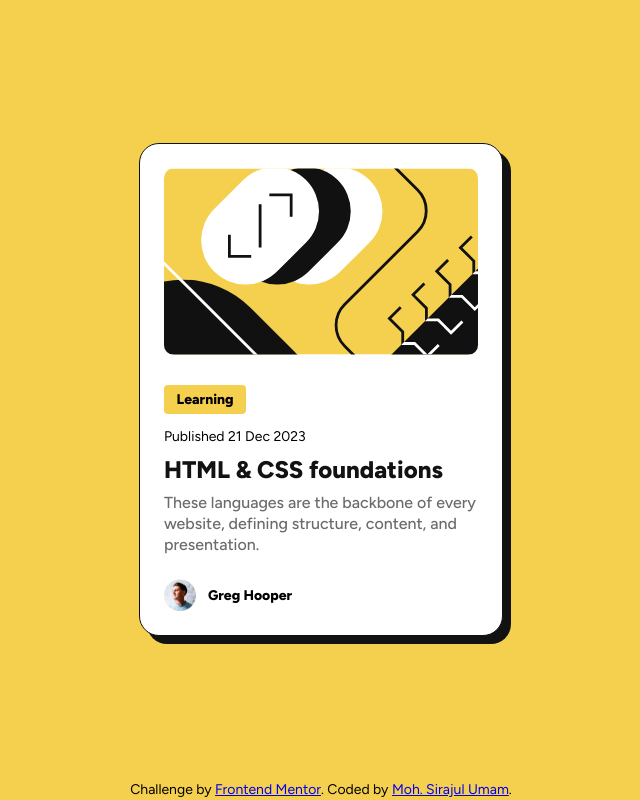
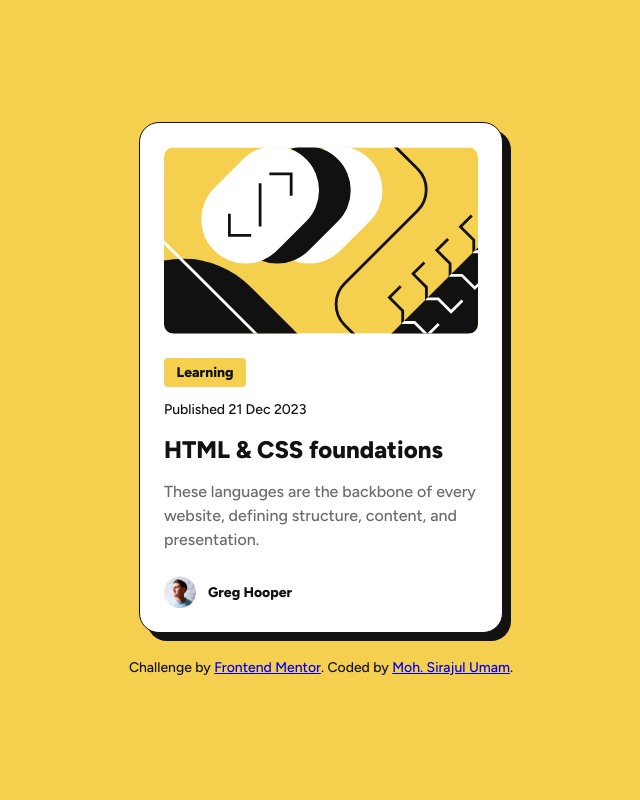
Before and after one commit to umam-z/blog-preview-card, a plain HTML site: page index.html in a window 1280 px wide. Shown: the whole page, without its empty margins (319-959 px from the left). Drawn offline with Linux system fonts and the light colour scheme.

Commit message:
revision III

```diff
--- a/assets/css/style.css
+++ b/assets/css/style.css
@@ -1,15 +1,48 @@
 @import url("https://fonts.googleapis.com/css2?family=Figtree:ital,wght@0,300..900;1,300..900&display=swap");
 :root {
-  --yellow: hsl(47, 88%, 63%);
-  --black: hsl(0, 0%, 7%);
-  --gray: hsl(0, 0%, 42%);
-  --white: hsl(0, 0%, 100%);
-  --desktop-fs-head: 1.5rem;
-  --mobile-fs-head: 1.25rem;
-  --desktop-fs-body-desc: 1rem;
-  --fs-body-info: 0.875rem;
-  --mobile-fs-body-info: 0.75rem;
-  --lh-body: 150%;
+  /* Colors */
+  --color-yellow: hsl(47, 88%, 63%);
+  --color-white: hsl(0, 0%, 100%);
+  --color-gray-500: hsl(0, 0%, 42%);
+  --color-gray-950: hsl(0, 0%, 7%);
+
+  /* font family */
+  --font-family-base: "Figtree", sans-serif;
+
+  /* Font Weights */
+  --font-weight-medium: 500;
+  --font-weight-extra-bold: 800;
+
+  /* font size scale */
+  --font-size-xl: 1.25rem; /* 20px */
+  --font-size-base: 0.875rem; /* 14px */
+  --font-size-sm: 0.75rem; /* 12px */
+
+  /* Spacing Scale */
+  --spacing-500: 1.5rem; /* 24px */
+  --spacing-150: 0.75rem; /* 12px */
+  --spacing-100: 0.5rem; /* 8px */
+  --spacing-50: 0.25rem; /* 4px */
+
+  /* Border Radius */
+  --radius-sm: 0.25rem; /* 4px */
+  --radius-md: 0.625rem; /* 10px */
+  --radius-lg: 1.25rem; /* 20px */
+
+  /* Line Heights */
+  --line-height-base: 1.5;
+
+  /* Letter Spacing */
+  --letter-spacing-normal: 0;
+}
+
+@media (min-width: 417.431192661px) {
+  :root {
+    /* font size scale */
+    --font-size-xl: 1.5rem; /* 24px */
+    --font-size-base: 1rem; /* 16px */
+    --font-size-sm: 0.875rem; /* 14px */
+  }
 }
 
 /* 1. RESET DASAR */
@@ -22,83 +55,87 @@
 }
 
 body {
-  font-family: "Figtree", sans-serif;
-  letter-spacing: 0;
-  line-height: var(--lh-body);
-  font-size: var(--mobile-fs-body-info);
-  background-color: var(--yellow);
+  font-family: var(--font-family-base);
+  font-size: var(--font-size-base);
+  font-weight: var(--font-weight-medium);
+  color: var(--color-gray-950);
+  letter-spacing: var(--letter-spacing-normal);
+  line-height: var(--line-height-base);
+  background-color: var(--color-yellow);
   height: 100vh;
   display: flex;
   flex-direction: column;
+  gap: var(--spacing-500);
   justify-content: center;
 }
 
 .card {
-  background-color: var(--white);
+  background-color: var(--color-white);
   width: 87.2%;
   max-width: 22.75rem;
-  border: solid var(--black) 1px;
-  border-radius: var(--mobile-fs-head);
-  padding: var(--desktop-fs-head);
+  border: solid var(--color-gray-950) 1px;
+  border-radius: var(--radius-lg);
+  padding: var(--spacing-500);
   margin: auto;
-  box-shadow: 8px 8px 0px 0px var(--black);
+  box-shadow: 8px 8px 0px 0px var(--color-gray-950);
+}
+
+.card > *:not(:last-child) {
+  margin-block-end: var(--spacing-500);
 }
 
 .illustration {
+  display: block;
   width: 100%;
-  border-radius: 10px;
-}
-
-.card > *:not(:last-child) {
-  margin-block-end: var(--desktop-fs-head);
+  border-radius: var(--radius-md);
 }
 
 .content > *:not(:last-child) {
-  margin-block-end: var(--mobile-fs-body-info);
+  margin-block-end: var(--spacing-150);
 }
 
 .category {
   height: 15.02890173%;
   width: 26.16487455%;
   display: block;
-  padding: 4px var(--mobile-fs-body-info);
+  padding: var(--spacing-50) var(--spacing-150);
   text-align: center;
-  font-weight: 800;
-  background-color: var(--yellow);
-  border-radius: 4px;
+  font-size: var(--font-size-sm);
+  font-weight: var(--font-weight-extra-bold);
+  background-color: var(--color-yellow);
+  border-radius: var(--radius-sm);
 }
 
 .content h1 {
-  font-size: var(--mobile-fs-head);
-  font-weight: 800;
-}
-
-.content > a:hover {
-  color: var(--yellow);
+  font-size: var(--font-size-xl);
+  font-weight: var(--font-weight-extra-bold);
 }
 
 .content a {
   display: block;
-  color: var(--black);
+  color: var(--color-gray-950);
   text-decoration: none;
 }
 
+.content a:hover {
+  color: var(--color-yellow);
+}
+
+.published {
+  font-size: var(--font-size-sm);
+}
+
 .description {
-  font-size: var(--fs-body-info);
-  font-weight: 500;
-  color: var(--gray);
+  font-size: var(--font-size-base);
+  color: var(--color-gray-500);
 }
 
 .author {
-  font-size: var(--fs-body-info);
-  font-weight: 800;
+  font-size: 0.875rem;
+  font-weight: var(--font-weight-extra-bold);
   display: flex;
-  gap: 12px;
+  gap: var(--spacing-150);
   align-items: center;
-}
-
-.attribution {
-  margin: 0 auto;
 }
 
 .author img {
@@ -106,20 +143,7 @@ body {
   height: 32px;
 }
 
-main {
-  height: 100%;
-  display: inherit;
-  flex-direction: inherit;
+.attribution {
+  font-size: var(--font-size-sm);
+  margin: 0 auto;
 }
-
-@media (min-width: 417.431192661px) {
-  body {
-    font-size: var(--fs-body-info);
-  }
-  .content h1 {
-    font-size: var(--desktop-fs-head);
-  }
-  .description {
-    font-size: var(--desktop-fs-body-desc);
-  }
-}
```
